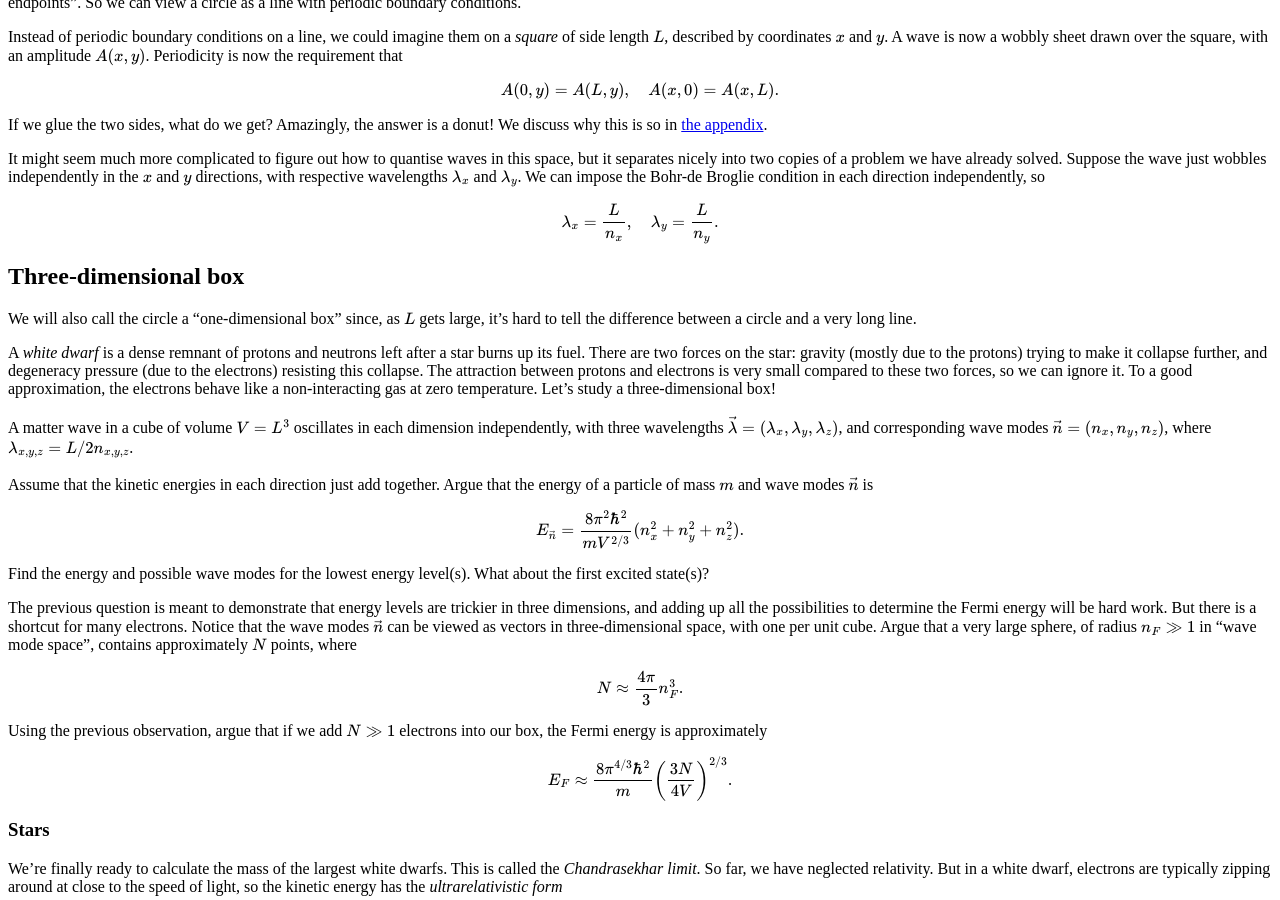
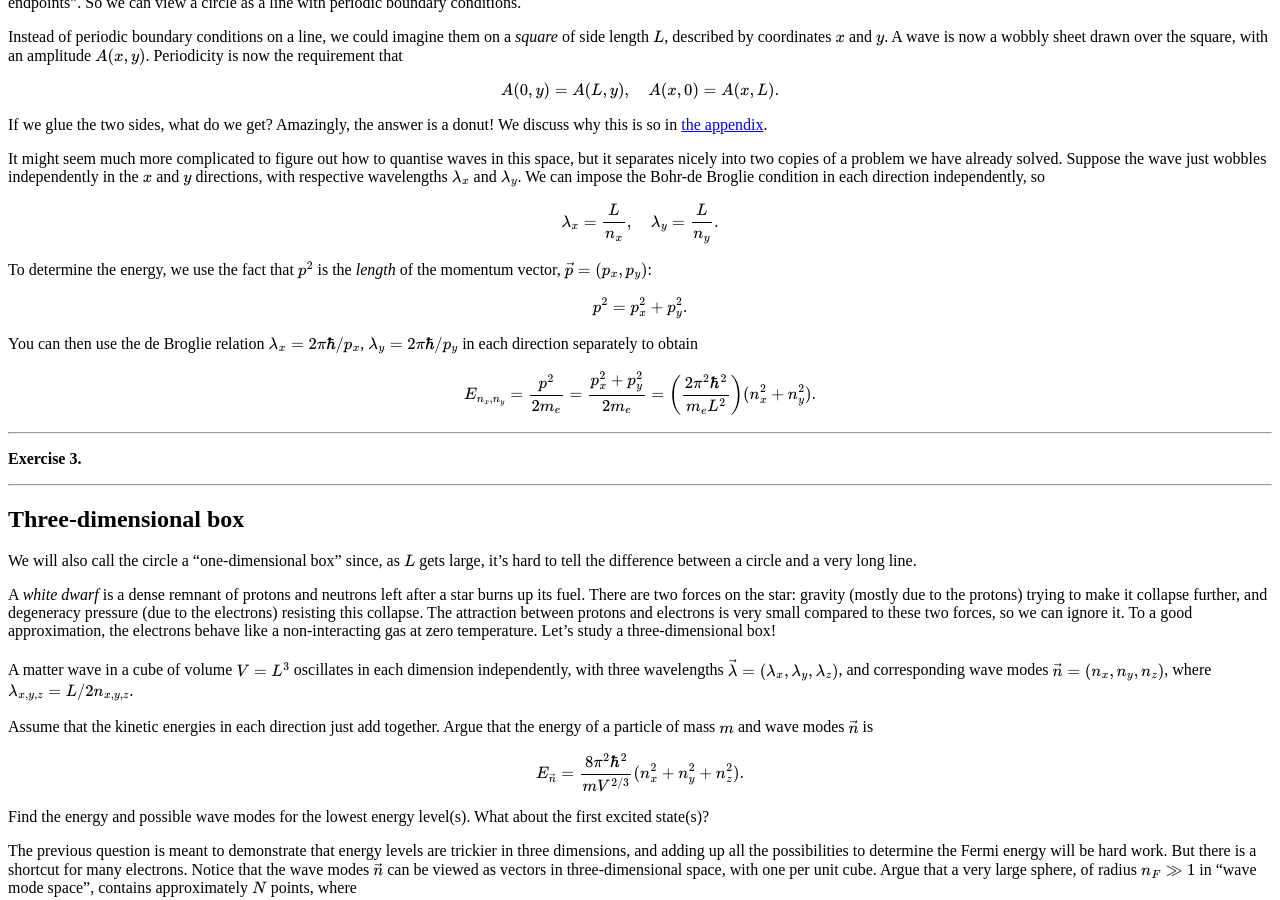
Before and after one commit to hapax/hapax.github.io, a Jekyll site: the page built from assets/chandra.md, in a window 1280 px wide and 900 px high, scrolled down 3828 px. Built offline with Jekyll 4.4.1, drawn with Linux system fonts in a browser that asks for light colours; our own code applies the rules of GitHub Pages for plain Markdown files; formulas are drawn with MathJax 3; a script that is not in the unit is left out.

Commit message:
Update chandra.md

```diff
--- a/assets/chandra.md
+++ b/assets/chandra.md
@@ -383,6 +383,27 @@ $$
 \lambda_x = \frac{L}{n_x}, \quad \lambda_y = \frac{L}{n_y}.
 $$
 
+To determine the energy, we use the fact that $p^2$ is the *length* of
+the momentum vector, $\vec{p} = (p_x, p_y)$:
+
+$$
+p^2 = p_x^2 + p_y^2.
+$$
+
+You can then use the de Broglie relation $\lambda_x = 2\pi\hbar/p_x$, $\lambda_y = 2\pi\hbar/p_y$
+in each direction separately to obtain
+
+$$
+E_{n_x, n_y} = \frac{p^2}{2m_e} = \frac{p_x^2 + p_y^2}{2m_e} =
+\left(\frac{2\pi^2 \hbar^2 }{m_e L^2}\right) (n_x^2 + n_y^2).
+$$
+
+---
+
+**Exercise 3.**
+
+---
+
 ## Three-dimensional box <a id="sec-2-2" name="sec-2-2"></a>
 
 We will also call the circle a "one-dimensional box" since, as $L$
```
